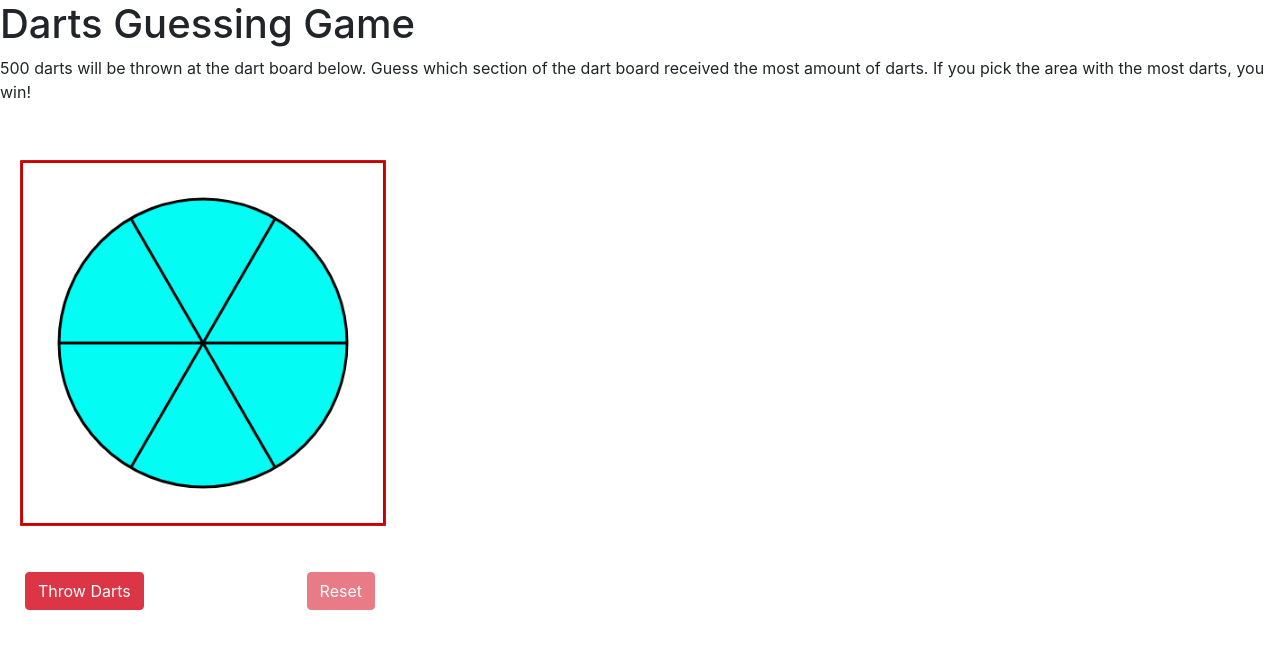
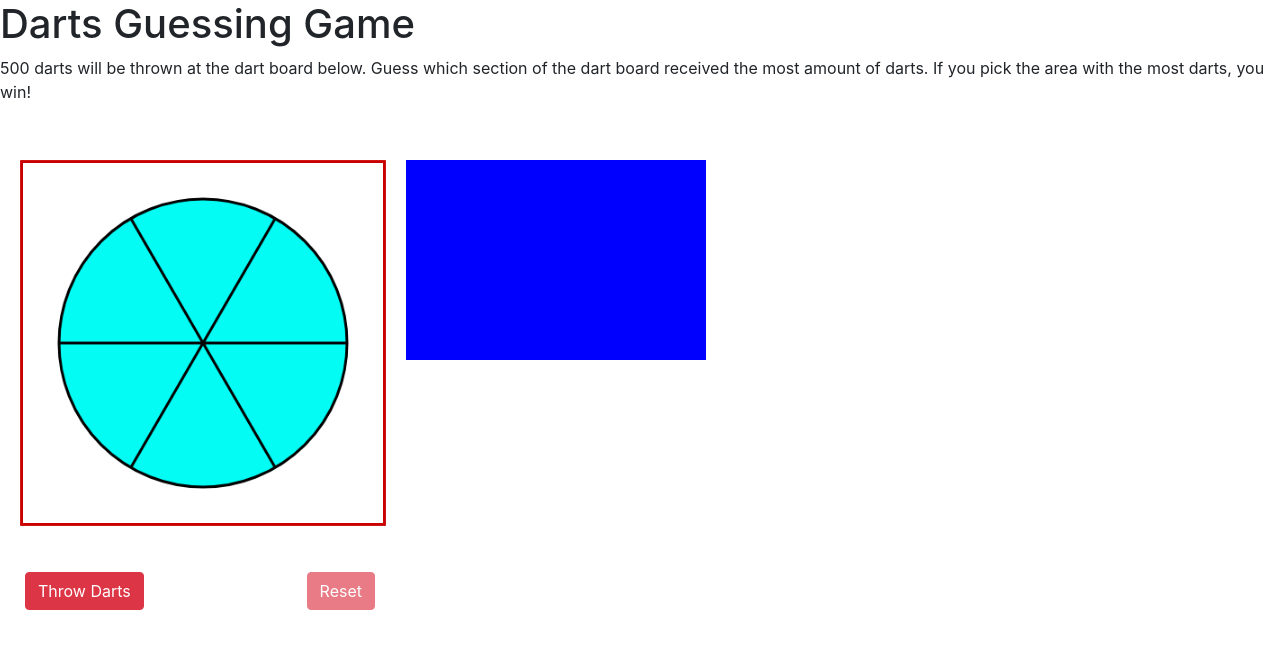
Before and after one commit to mbeierwaltes321/dart-project, a React app: page / in a window 1280 px wide. Shown: the top 648 px of the page. Built offline with nearby package versions, Linux system fonts and the light colour scheme.

Commit message:
Made the dart board a part of the redux state, so the project references the state from now on. Rearranged CSS to add space for guessing element.

```diff
--- a/src/components/App.tsx
+++ b/src/components/App.tsx
@@ -3,14 +3,11 @@ import ReactDOM from "react-dom";
 import { Button } from 'react-bootstrap';
 import { random, inRange } from "lodash";
 import { loadavg } from 'os';
-import { createStore, combineReducers} from "redux";
-import {action, CLEAR_BOARD, THROW_DARTS, clearBoard, throwDarts} from "./redux/actions";
+import { createStore, combineReducers } from "redux";
+import { action, CLEAR_BOARD, THROW_DARTS, clearBoard, throwDarts } from "./redux/actions";
 import dartBoardReducer from "./redux/reducers"
 import handleDarts from "./dartHandler";
-import { dartBoard } from "./redux/reducers";
-import DartBoard from "./dartBoard";
 import { get } from "lodash/fp";
-import Dart from "./Dart";
 
 const App = () => {
 
@@ -20,9 +17,9 @@ const App = () => {
 
     const store = createStore(dartBoardReducer);
 
-    // Functions needed after DOM is loaded
-    useEffect(dartBoard.designDartBoard, [])
-    useEffect( () => {disableButton("resetButton")}, []);
+    // Functions needed after DOM is loaded - designs the board and disables the Reset button intially
+    useEffect(store.getState().board.designDartBoard, [])
+    useEffect(() => { disableButton("resetButton") }, []);
 
     const disableButton = (buttonId: string) => {
         const buttonToDisable = document.getElementById(buttonId);
@@ -55,7 +52,7 @@ const App = () => {
             return;
         }
 
-        await handleDarts(dartBoard, "throw");
+        await handleDarts(store.getState().board, "throw");
         store.dispatch(throwDarts);
         if (!store.getState().emptyBoard) {
             disableButton(id);
@@ -73,7 +70,7 @@ const App = () => {
         }
 
         // Waits for the darts to finish before updating the state
-        await handleDarts(dartBoard, "remove");
+        await handleDarts(store.getState().board, "remove");
         store.dispatch(clearBoard);
         if (store.getState().emptyBoard) {
             enableButton("dartButton");
@@ -90,7 +87,10 @@ const App = () => {
             which section of the dart board received the most amount of darts.
             If you pick the area with the most darts, you win!
         </p>
-        <div>
+        <div style={{ overflowX: "auto", whiteSpace: "nowrap" }}>
+
+            {/* Canvas container for the dartboard and its darts */}
+            <div style={{ position:"relative", display: "inline-block" }}>
                 <canvas id="dartBoardOutline" width="400px" height="400px"
                     style={{
                         position: "absolute",
@@ -98,21 +98,33 @@ const App = () => {
                         marginTop: "20px",
                         marginBottom: "20px",
                         transform: "scale(0.9)"
-                }} />
+                    }}>
+                </canvas>
                 <canvas id="darts" width="400px" height="400px"
-                style = {{
+                    style={{
                         position: "relative",
                         border: "3px solid rgb(201, 0, 0)",
                         marginTop: "20px",
                         marginBottom: "20px",
                         transform: "scale(0.9)"
                     }}>
-
                 </canvas>
             </div>
 
+            <div id="spaceForGuess"
+                style={{
+                    display: "inline-block",
+                    marginTop: "40px",
+                    position: "absolute",
+                    width: "300px",
+                    height: "200px",
+                    background: "blue"
+                }}>
+            </div>
+
+        </div>
+
         {/* Empty div to separate the dartboard and the buttons */}
-        <div />
 
         {/* Throw Darts and Reset Buttons */}
         <div style={{ width: "350px", left: "25px", display: "inline-flex", position: "relative" }}>
@@ -122,7 +134,7 @@ const App = () => {
             </button>
 
             {/* Separates the two buttons */}
-            <span style={{flex: "auto"}} />
+            <span style={{ flex: "auto" }} />
 
             {/* This button will reset the dart board */}
             <button onClick={handleResetButton} id="resetButton" type="button" className="btn btn-danger">
@@ -135,4 +147,3 @@ const App = () => {
 };
 
 export default App;
-export {dartBoard as dartBoard};
--- a/src/components/redux/reducers.ts
+++ b/src/components/redux/reducers.ts
@@ -3,36 +3,32 @@ import DartBoard from "./../dartBoard"
 import { action } from "./actions";
 
 // The dart board used for the state
-
-// TODO - See if it's possible to initialize dartBoard in App.tsx without
-// and allowing state to continue
 const dartBoard: DartBoard = new DartBoard();
 
 // ****** REDUX MANAGEMENET ******
 interface boardState {
     emptyBoard: boolean,
-    allDarts: Dart[]
+    board: DartBoard
 }
 
 const initialState: boardState = {
     emptyBoard: true,
-    allDarts: []
+    board: dartBoard
 }
 
 const checkDarts = (state: boardState, action: action) => {
     return dartBoard.isEmpty();
 }
 
-const handleDartsTEMP = (state: boardState, action: action) => {
-    return dartBoard.getDarts;
+const returnUpdatedBoard = (state: boardState, action: action) => {
+    return state.board
 }
 
 const dartBoardReducer = (state: boardState = initialState, action: action) => {
     return {
         emptyBoard: checkDarts(state, action),
-        allDarts: handleDartsTEMP(state, action)
+        board: returnUpdatedBoard(state, action)
     }
 }
 
 export default dartBoardReducer;
-export { dartBoard };
```
Lines whose indentation alone changed are shown as unchanged.
